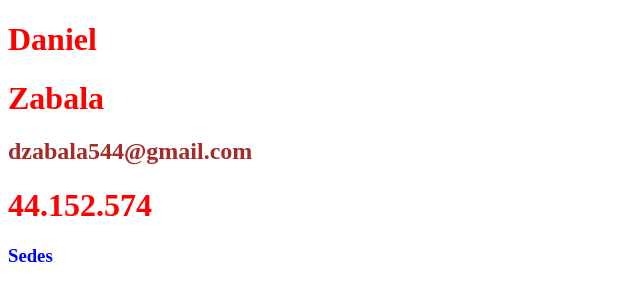
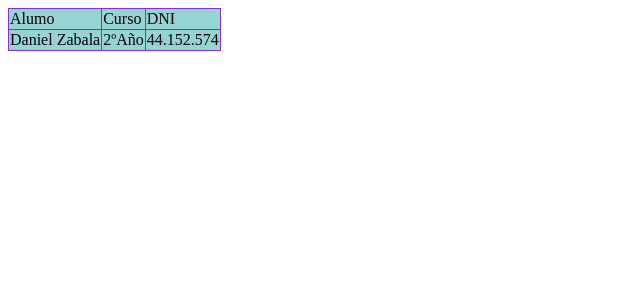
Before and after one commit to ZabalaDan87/ZabalaDaniel, a plain HTML site: page index.html in a window 1280 px wide. Shown: the whole page, without its empty margins (0-640 px from the left). Drawn offline with Linux system fonts and the light colour scheme.

Commit message:
Cree una Tabla

```diff
--- a/index.html
+++ b/index.html
@@ -7,11 +7,21 @@
     <title>Document</title>
 </head>
 <body>
-    <h1>Daniel</h1>
-    <h1>Zabala</h1>
-    <h2>dzabala544@gmail.com</h2>
-    <h1>44.152.574</h1>
-    <h3>Sedes</h3>
+
+<table>
+    <tr>
+     <td>Alumo </td>
+     <td>Curso</td>
+     <td>DNI</td>
+   <tr>
+     <tr>
+     <td>Daniel Zabala</td>
+     <td>2ºAño</td>
+     <td>44.152.574</td>
+
+    </tr>
+</table>
+
 <script
     src="javascript.js"></script>
 
--- a/stile.css
+++ b/stile.css
@@ -8,3 +8,10 @@ h2{
 h3{
     color: blue;
 }
+table, th, td {
+    border: 1px solid blueviolet;
+    border-collapse: collapse;
+  }
+  th, td {
+    background-color: #96D4D4;
+  }
```
